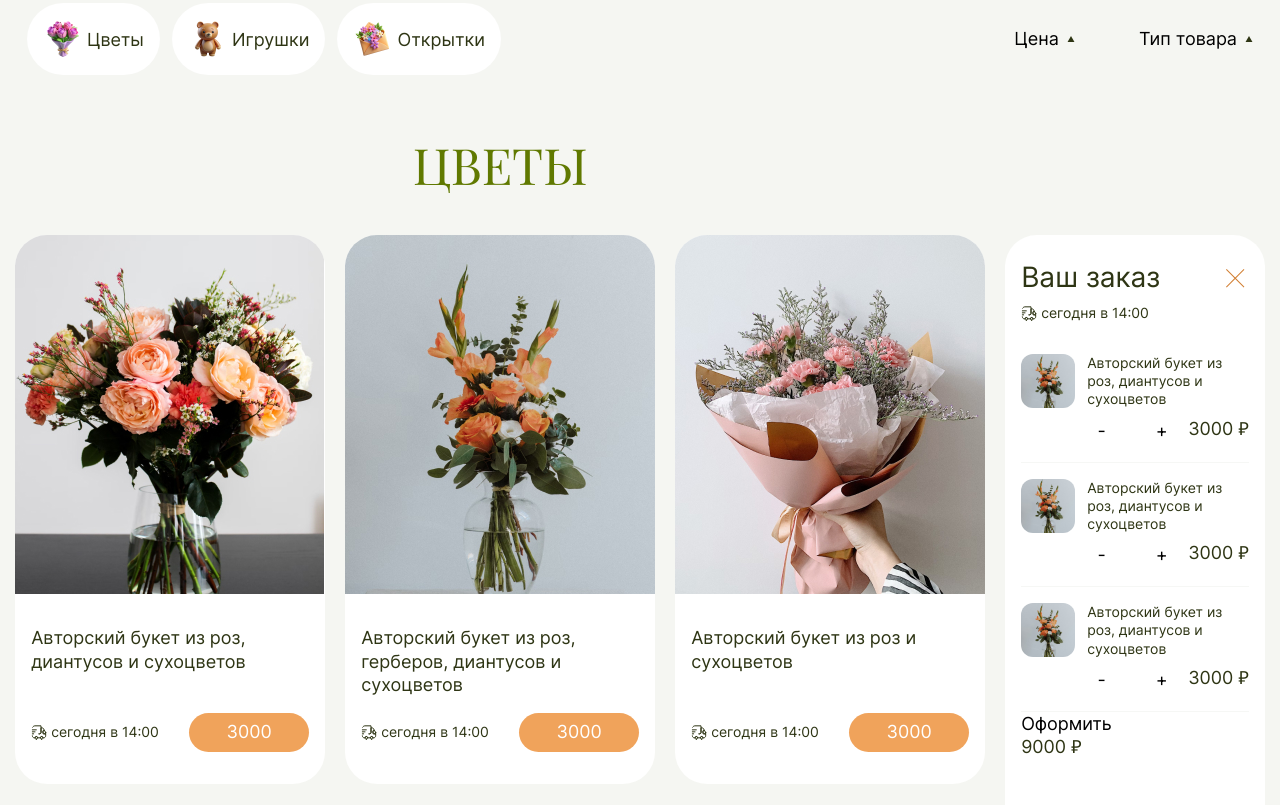
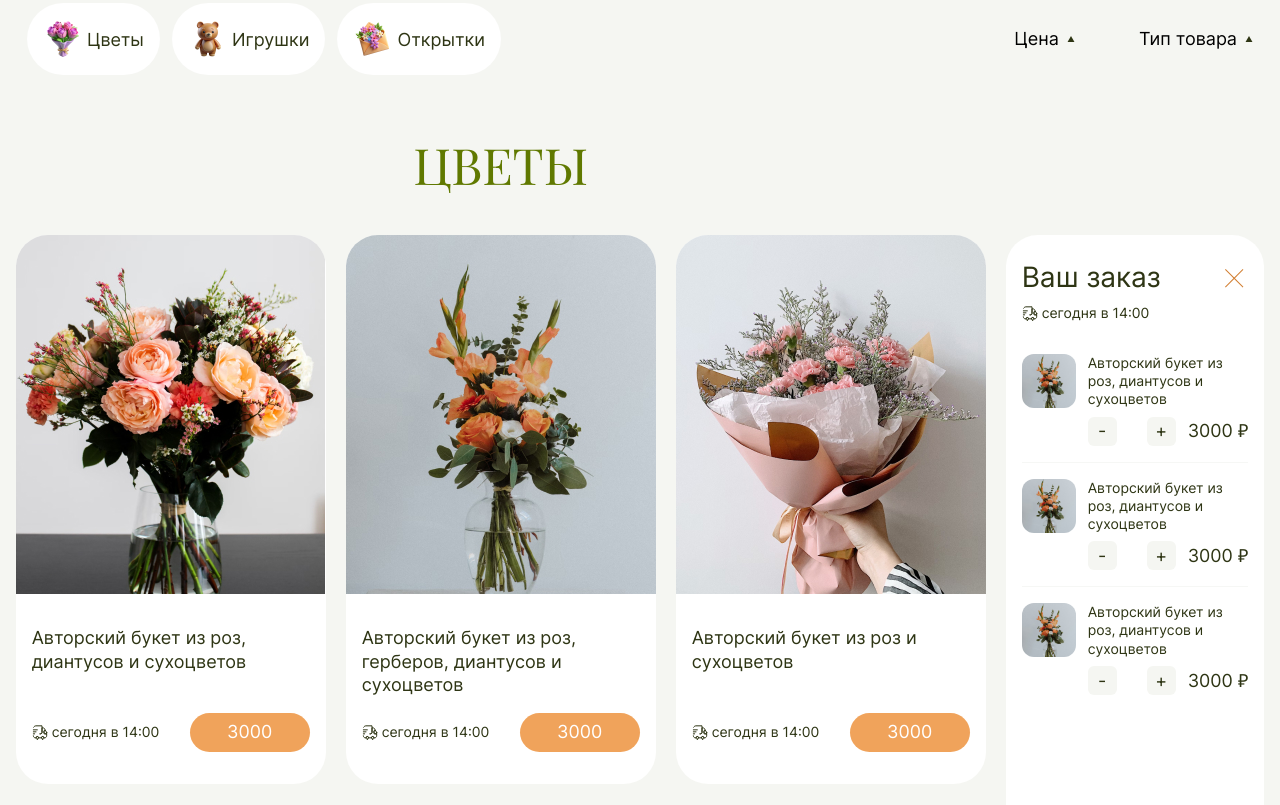
Before and after one commit to PavelName/Mirano, a website built with Vite: page index.html in a window 1280 px wide. Shown: the part 1006-1811 px from the top of the page. Built offline with nearby package versions, Linux system fonts and the light colour scheme.

Commit message:
write cart

```diff
--- a/index.html
+++ b/index.html
@@ -252,7 +252,7 @@
                 <h4 class="cart__item-title">Авторский букет из роз, диантусов и сухоцветов</h4>
                 <div class="cart__counter">
                   <button class="cart__button-btn">-</button>
-                  <input class="cart__counter-input" type="number" >
+                  <input class="cart__counter-input" type="number" max="99" min="0">
                   <button class="cart__button-btn">+</button>
                 </div>
                 <p class="cart__price">3000&nbsp;₽</p>
@@ -263,7 +263,7 @@
                 <h4 class="cart__item-title">Авторский букет из роз, диантусов и сухоцветов</h4>
                 <div class="cart__counter">
                   <button class="cart__button-btn">-</button>
-                  <input class="cart__counter-input" type="number" >
+                  <input class="cart__counter-input" type="number" max="99" min="0" >
                   <button class="cart__button-btn">+</button>
                 </div>
                 <p class="cart__price">3000&nbsp;₽</p>
@@ -275,7 +275,7 @@
                 <h4 class="cart__item-title">Авторский букет из роз, диантусов и сухоцветов</h4>
                 <div class="cart__counter">
                   <button class="cart__button-btn">-</button>
-                  <input class="cart__counter-input" type="number" >
+                  <input class="cart__counter-input" type="number" max="99" min="0" >
                   <button class="cart__button-btn">+</button>
                 </div>
                 <p class="cart__price">3000&nbsp;₽</p>
--- a/src/scss/modules/cart.scss
+++ b/src/scss/modules/cart.scss
@@ -2,8 +2,8 @@
 @use "../media" as *;
 
 .cart {
+  align-self: start;
   padding-top: 100px;
-
   display: flex;
 
   &_open {
@@ -17,6 +17,9 @@
     max-width: 310px;
 
     background-color: $white;
+    min-height: 778px;
+    display: flex;
+    flex-direction: column;
   }
 
   // .cart__header
@@ -58,6 +61,8 @@
   // .cart__list
 
   &__list {
+    margin-bottom: 24px;
+    flex-grow: 1;
   }
 
   // .cart__item
@@ -66,12 +71,16 @@
     padding: 16px 0;
     border-bottom: 1px solid rgba($dark, 0.04);
     display: grid;
+    align-items: center;
     gap: 8px 12px;
     grid-template-columns: 54px 1fr min-content;
     grid-template-areas:
     "image title title"
     "image counter price"
     ;
+    &:last-child {
+      border-bottom-color: transparent;
+    }
 
   }
 
@@ -79,7 +88,7 @@
 
   &__image {
     grid-area: image;
-
+    align-self: start;
     border-radius: 12px;
     width: 54px;
     height: 54px;
@@ -101,7 +110,7 @@
   &__counter {
     grid-area: counter;
     display: flex;
-    gap: 5px;
+    gap: 4px;
 
   }
 
@@ -110,17 +119,34 @@
   &__button-btn {
     width: 29px;
     height: 29px;
+    line-height: 1.3;
+    color: $dark;
+    border-radius: 6px;
+    width: 29px;
+    height: 29px;
+
+    background: $bg;
   }
 
   // .cart__counter-input
 
   &__counter-input {
-   width: 21px;
+    font-size: 14px;
+   width: 22px;
    padding: 0;
    border: 0;
    text-align: center;
    background-color: transparent;
    outline: 1ps solid transparent;
+
+   &::-webkit-inner-spin-button,
+   &::-webkit-outer-spin-button {
+    appearance: none;
+    margin: 0;
+   }
+   &:focus-visible {
+    outline-color: $dark;
+   }
   }
 
   // .cart__price
@@ -132,10 +158,21 @@
   // .cart__footer
 
   &__footer {
+    display: flex;
+    align-items: center;
+    justify-content: space-between;
+
   }
 
   // .cart__order-btn
 
   &__order-btn {
+    border-radius: 32px;
+    padding: 9px 16px 8px 16px;
+    background: $light-orange;
+    font-weight: 400;
+    font-size: 18px;
+    line-height: 1.3;
+    color: $white;
   }
 }
--- a/src/scss/modules/goods.scss
+++ b/src/scss/modules/goods.scss
@@ -6,6 +6,7 @@ padding: 60px 0;
 
 &__container {
   display: flex;
+  align-items: start;
  justify-content: center;
  gap: 20px;
 }
```
Also changed, not shown: src/scss/css/cart.css, src/scss/css/cart.min.css, src/scss/css/goods.css, src/scss/css/goods.min.css, 4 other files.
